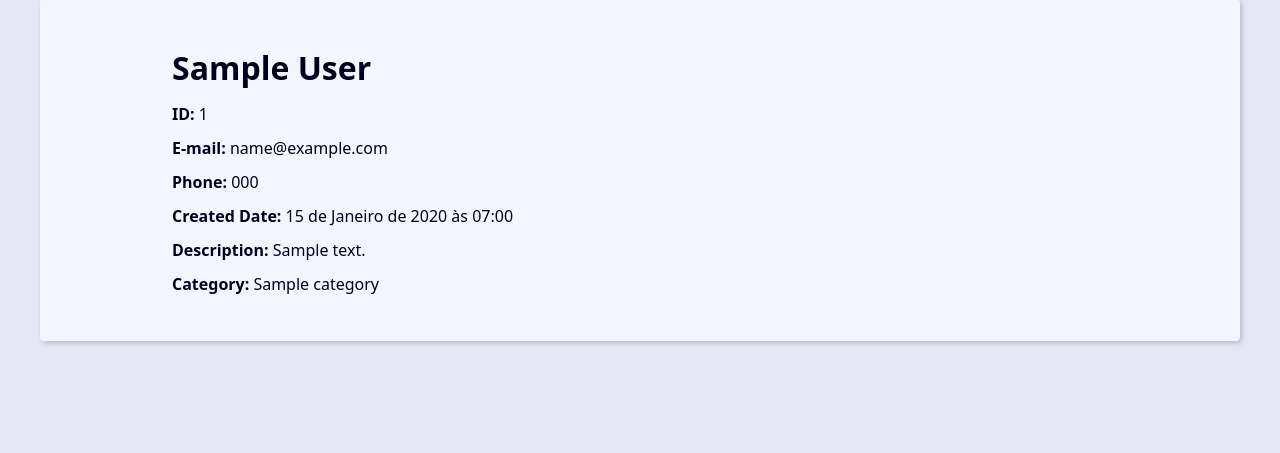
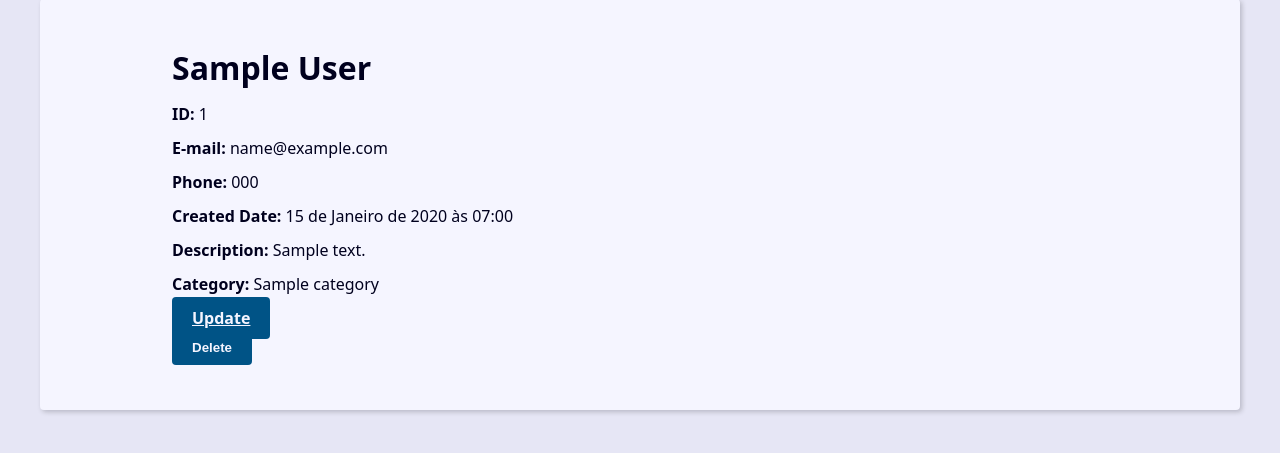
Before and after one commit to Leandro-Milke/projeto-agenda-django, a Django app: page /contact/1/detail/ in a window 1280 px wide. Shown: the part 324-777 px from the top of the page. Run offline with Django 4.2, Linux system fonts and the light colour scheme; tables that the repository leaves empty hold one stand-in row (values such as "Sample post").

Commit message:
Criado view, url e template para Delete

```diff
--- a/contact/templates/contact/contact.html
+++ b/contact/templates/contact/contact.html
@@ -12,6 +12,22 @@
         <p><b>Created Date:</b> {{ contact.created_date}}</p>
         <p><b>Description:</b> {{ contact.description}}</p>
         <p><b>Category:</b> {{ contact.category.name}}</p>
+
+        <div class="contact-links">
+            <a class= "btn btn-link" href="{% url "contact:update" contact.id %}">Update</a>
+            <form action=" {% url "contact:delete" contact.id %} " method="POST">
+                {% csrf_token %}
+
+                {% if confirmation == 'no' %}
+                    <input type="hidden" name = "confirmation" value = "yes">
+                    <button class= "btn btn-link btn-delete" type="submit">Confirma?</button>
+                {% else %}
+                    <button class= "btn btn-link btn-delete" type="submit">Delete</button>
+
+                {% endif %}
+
+            </form>
+        </div>
     </div>
 
 {% endblock content %}
--- a/contact/urls.py
+++ b/contact/urls.py
@@ -14,4 +14,5 @@ urlpatterns = [
     path('contact/<int:contact_id>/detail/', views.contact, name='contact'),
     path('contact/create/', views.create, name='create'),
     path('contact/<int:contact_id>/update/', views.update, name='update'),
+    path('contact/<int:contact_id>/deleete/', views.delete, name='delete'),
 ]
```
Also changed, not shown: contact/views/contact_forms.py (+22 -0 lines).
